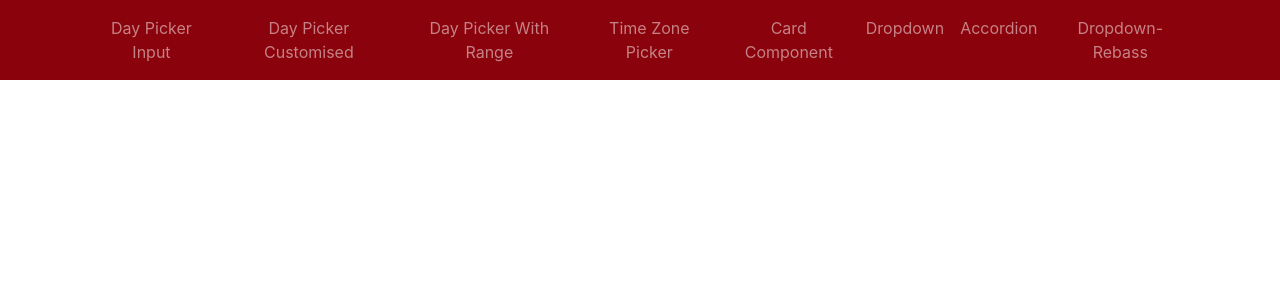
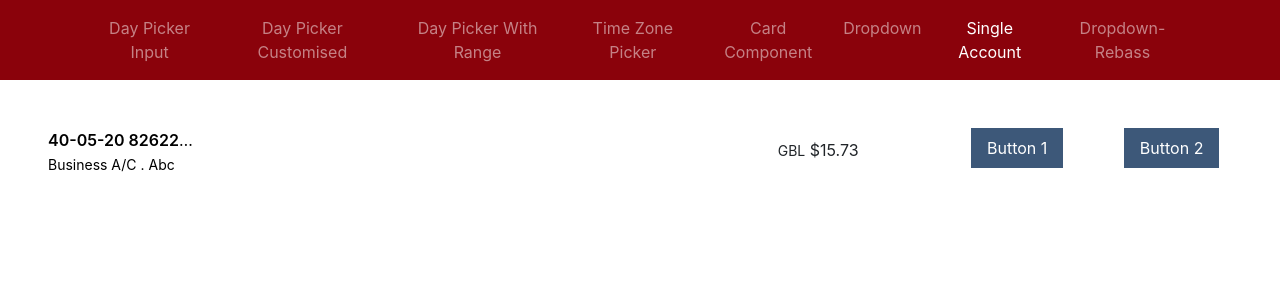
Before and after one commit to niksbadgujar/SharedComponents, a React (Create React App) app: page /single-account in a window 1280 px wide. Shown: the top 300 px of the page. Built offline with nearby package versions, Linux system fonts and the light colour scheme.

Commit message:
Added view for single account

```diff
--- /dev/null
+++ b/src/components/DropdownUsingRebass/SingleAccount.js
@@ -0,0 +1,138 @@
+// @ts-nocheck
+import React, { useEffect, useState } from "react";
+import { Box, Button, Flex } from "rebass";
+import { optionsArray } from "./mockData";
+import {
+  StyledCol,
+  StyledHeaderText,
+  StyledRow,
+  StyledSelectContainer,
+  StyledText,
+  StyledBalanceContainer,
+  StyledBalanceText,
+  StyledBalanceAmount,
+} from "./dropdownRebassStyles";
+
+const SingleAccount = React.memo((props) => {
+  const [selectedAccount, setSelectedAccount] = useState({});
+
+  useEffect(() => {
+    getData();
+  }, []);
+
+  const getData = () => {
+    const accounts = optionsArray;
+    const modifiedAccountsArray = accounts.map((obj) => ({
+      sortCode: obj.sortCode,
+      accountHolderName: obj.accountHolderName,
+      accountNumber: obj.accountNumber,
+      accountType: obj.accountType,
+      fullName: obj.fullName,
+      accountHolderType: obj.accountHolderType,
+      balance: obj.balance,
+      balanceText: obj.balanceText,
+    }));
+    setSelectedAccount(modifiedAccountsArray[0]);
+  };
+
+  const formatOptionLabel = () => {
+    const { accountType, accountHolderName, accountNumber, sortCode } = selectedAccount;
+    return (
+      <StyledRow>
+        <StyledCol>
+          <StyledRow>
+            <StyledCol>
+              <StyledHeaderText>
+                {sortCode !== undefined
+                  ? sortCode.replace(/(\d{2})(\d{2})(\d{2})/, "$1-$2-$3")
+                  : ""}{" "}
+                {accountNumber}
+              </StyledHeaderText>
+            </StyledCol>
+          </StyledRow>
+
+          <StyledRow>
+            <StyledCol>
+              <StyledText>
+                {accountType} . {accountHolderName}
+              </StyledText>
+            </StyledCol>
+          </StyledRow>
+        </StyledCol>
+      </StyledRow>
+    );
+  };
+
+  return (
+    <>
+      <Flex>
+        <Flex
+          className="mt-5 ml-5"
+          sx={{
+            width: "70%",
+            justifyContent: "space-between",
+          }}
+        >
+          <Box sx={{ width: "26%" }}>
+            <StyledSelectContainer>
+              {
+                formatOptionLabel()
+              }
+            </StyledSelectContainer>
+          </Box>
+
+          <Box
+            sx={{
+              width: "fit-content",
+              height: "64px",
+              marginRight: "6%",
+            }}
+          >
+            <StyledBalanceContainer>
+              <StyledBalanceText>
+                {selectedAccount.balanceText}
+              </StyledBalanceText>
+              <StyledBalanceAmount>
+                {" $"}
+                {selectedAccount.balance}
+              </StyledBalanceAmount>
+            </StyledBalanceContainer>
+          </Box>
+        </Flex>
+        <Flex
+          sx={{ width: "30%", justifyContent: "space-evenly" }}
+          className="mt-5"
+        >
+          <Box>
+            <Button
+              title="Button 1"
+              sx={{
+                background: "#3d5879",
+                color: "#FFFFFF",
+                borderRadius: "0px",
+                cursor: "pointer",
+              }}
+            >
+              Button 1
+            </Button>
+          </Box>
+          <Box>
+            <Button
+              title="Button 1"
+              sx={{
+                background: "#3d5879",
+                color: "#FFFFFF",
+                borderRadius: "0px",
+                cursor: "pointer",
+              }}
+            >
+              Button 2
+            </Button>
+          </Box>
+        </Flex>
+      </Flex>
+    </>
+  );
+});
+
+export default SingleAccount;
--- a/src/components/DropdownUsingRebass/dropdownRebassStyles.js
+++ b/src/components/DropdownUsingRebass/dropdownRebassStyles.js
@@ -73,7 +73,7 @@ export const StyledAccordionRow = styled(Flex)`
 `;
 
 export const StyledSelectContainer = styled.div`
-  margin: 8px 0px;
+  margin: 0px;
   min-width: 40%;
 `;
 
--- a/src/components/Header.js
+++ b/src/components/Header.js
@@ -46,8 +46,8 @@ const Header = () => {
             </NavItem>
 
             <NavItem>
-              <NavLink className="nav-link" to="/accordion">
-                Accordion
+              <NavLink className="nav-link" to="/single-account">
+                Single Account
               </NavLink>
             </NavItem>
 
--- a/src/components/MainComponent.js
+++ b/src/components/MainComponent.js
@@ -11,6 +11,7 @@ import WithRangeParent from "./DayPickerWithRange/WithRangeParent";
 import TimeZonePicker from "./TimeZonePicker/TimeZonePickerFunctional";
 import CardParent from "./CardComponent/CardParent";
 import Dropdown from "./DropdownUsingRebass/Dropdown";
+import SingleAccount from "./DropdownUsingRebass/SingleAccount";
 import { Accordion } from "./Dropdown/Accordion/Accordion";
 import DropdownParent from "./Dropdown/DropdownParent";
 
@@ -31,6 +32,7 @@ class MainComponent extends Component {
 
           <Route path="/accordion" component={Accordion} />
           <Route path="/dropdown-rebass" component={Dropdown} />
+          <Route path="/single-account" component={SingleAccount} />
 
           {/* <Route path="/dayPickerWithRangeTest" component={DatePickerWithRangeTest}  /> */}
         </Switch>
```
